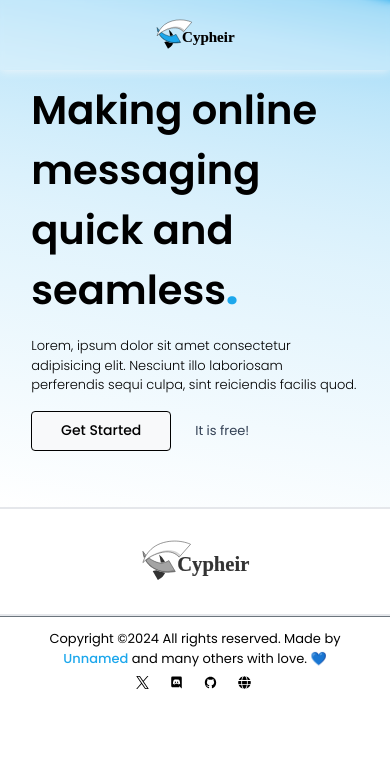
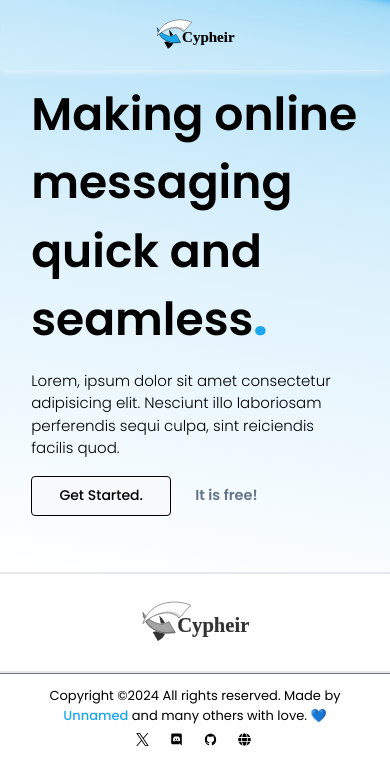
Before and after one commit to unnamed-lab/cypheir-mail-web, a Next.js app: page / in a window 390 px wide. Shown: the top 784 px of the page. Built offline with nearby package versions, Linux system fonts and the light colour scheme.

Commit message:
fix(hero component): fix the ui

```diff
--- a/src/views/home/Clients.tsx
+++ b/src/views/home/Clients.tsx
@@ -16,7 +16,7 @@ export default function Clients({
 }) {
   if (supporters)
     return (
-      <section className="flex flex-wrap content-center justify-center pt-[0.75rem] pb-[0.75rem] md:pt-[0.25rem] md:pb-[0.25rem] px-[8vw] sm:max-md:px-[5vw] min-h-[4rem] lg:px-[10vw] gap-[2rem] border-t-2 border-b-2">
+      <section className="flex flex-wrap content-center justify-center pt-[0.5rem] pb-[0.5rem] md:pt-[0.25rem] md:pb-[0.25rem] px-[8vw] sm:max-md:px-[5vw] min-h-[4rem] lg:px-[10vw] gap-[2rem] border-t-2 border-b-2">
         {supporters?.map((el, index) => {
           return (
             <Link
--- a/src/views/home/Hero.tsx
+++ b/src/views/home/Hero.tsx
@@ -9,11 +9,11 @@ export default function Hero() {
   return (
     <section className="block sm:flex pt-[3rem] pb-[2rem] md:pb-[1rem]  md:pt-[3rem] px-[8vw] sm:max-md:px-[5vw] lg:px-[10vw] gap-[1rem] hero_grad">
       <div className="w-[100%] sm:w-[40dvw] mt-[2rem] gap-[3rem]">
-        <h1 className="font-[600] md:text-[3.15rem] text-[2.5rem]  mb-4 md:mb-6 pointer-events-none">
+        <h1 className="font-[600] md:text-[3.15rem] text-[2.85rem]  mb-4 md:mb-6 pointer-events-none">
           Making online messaging quick and seamless
           <span className="text-[#1ca7ec] font-extrabold">.</span>
         </h1>
-        <h2 className="font-[300] text-[13px] w-[100%] sm:w-[80%] mb-4 md:mb-6 pointer-events-none">
+        <h2 className="font-[300] text-[15px] md:text-[13px] w-[100%] sm:w-[80%] mb-4 md:mb-6 pointer-events-none">
           Lorem, ipsum dolor sit amet consectetur adipisicing elit. Nesciunt
           illo laboriosam perferendis sequi culpa, sint reiciendis facilis quod.
         </h2>
@@ -29,10 +29,10 @@ export default function Hero() {
                 transition-all ease-in duration-300 before:transition-all before:duration-300 before:delay-200 before:ease-in-out after:transition-all after:duration-300 after:delay-200 after:ease-in-out`}
               type={"button"}
             >
-              Get Started
+              Get Started.
             </Button>
           </Link>
-          <span className="font-[400] text-[13px] text-slate-700 pointer-events-none  transition-all duration-300">
+          <span className="font-[600] text-[14.5px] md:text-[13px] text-slate-500  pointer-events-none  transition-all duration-300">
             It is free!
           </span>
         </div>
```
